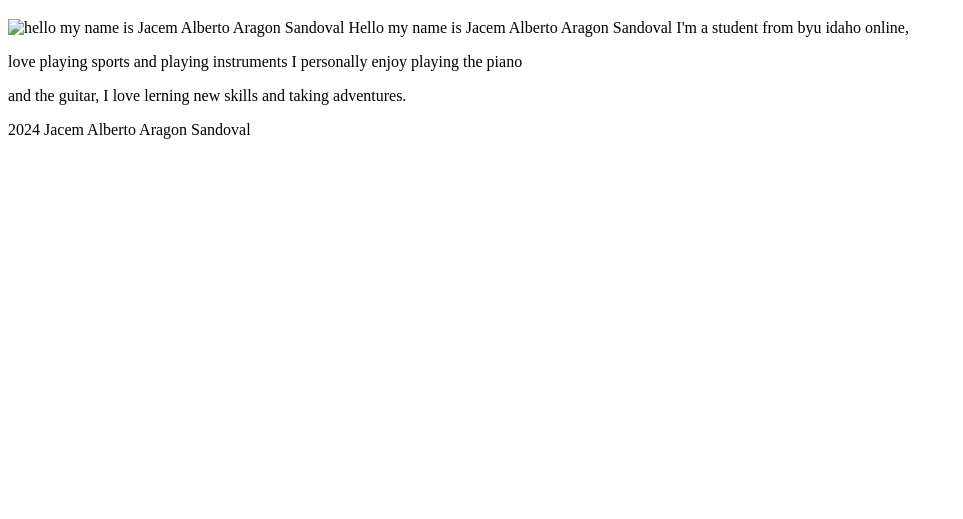
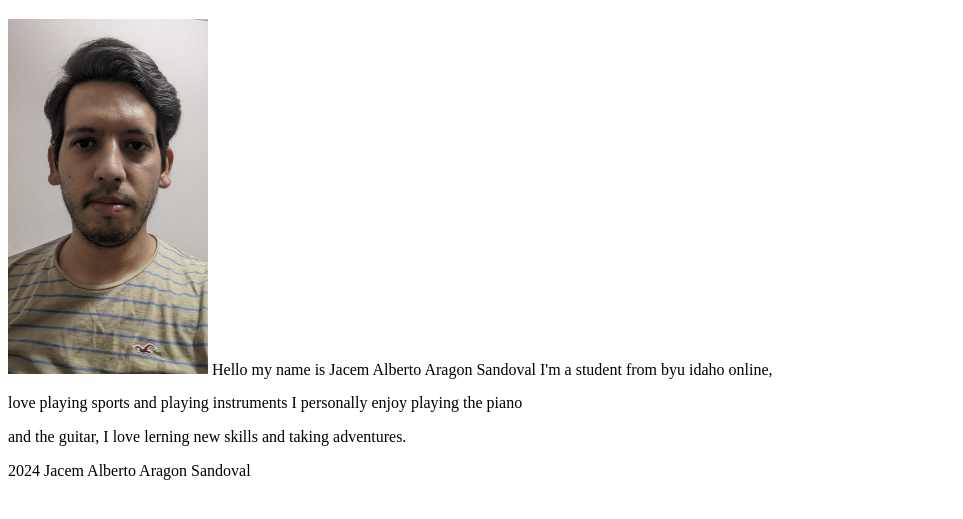
Before and after one commit to jacemaragon/wdd130, a plain HTML site: page index.html in a window 1280 px wide. Shown: the part 87-606 px from the top of the page, without its empty margins (0-963 px from the left). Drawn offline with Linux system fonts and the light colour scheme.

Commit message:
change the image format

```diff
--- a/index.html
+++ b/index.html
@@ -15,7 +15,7 @@
         </header>
         <main>
             <H1>Jacem Alberto Aragon Sandoval | WDD 130 </H1>
-            <img src="images/Profile.jpeg" alt="hello my name is Jacem Alberto Aragon Sandoval" width="200"
+            <img src="images/Profile.jpg" alt="hello my name is Jacem Alberto Aragon Sandoval" width="200"
             <p> Hello my name is Jacem Alberto Aragon Sandoval I'm a student from byu idaho online,</p>
             <p>love playing sports and playing instruments I personally enjoy playing the piano</p>
             <p>and the guitar, I love lerning new skills and taking adventures.</p>
```
